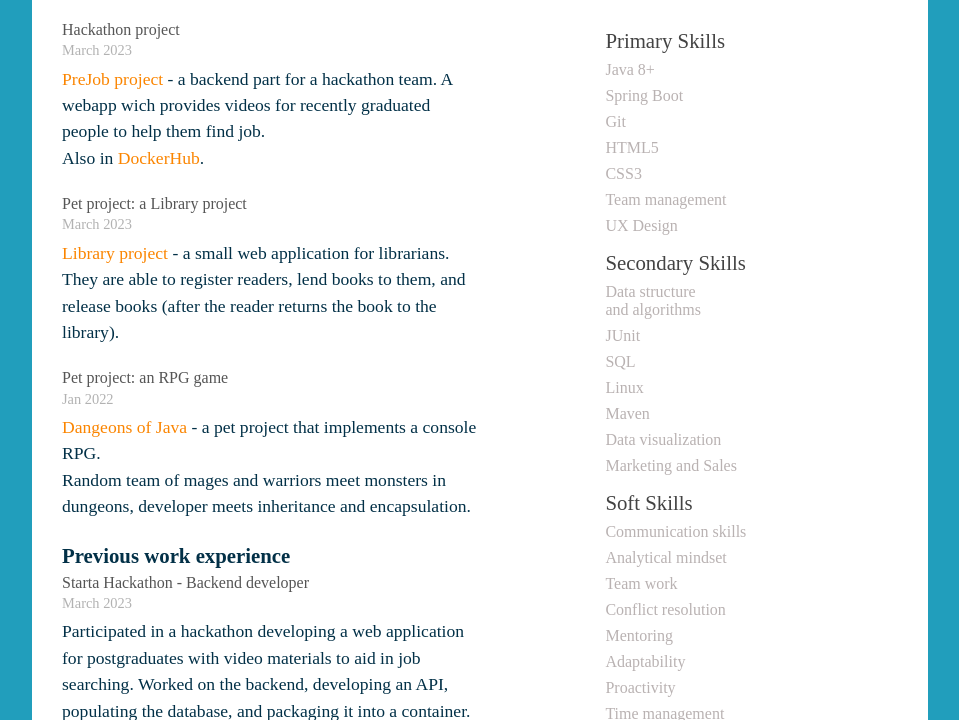
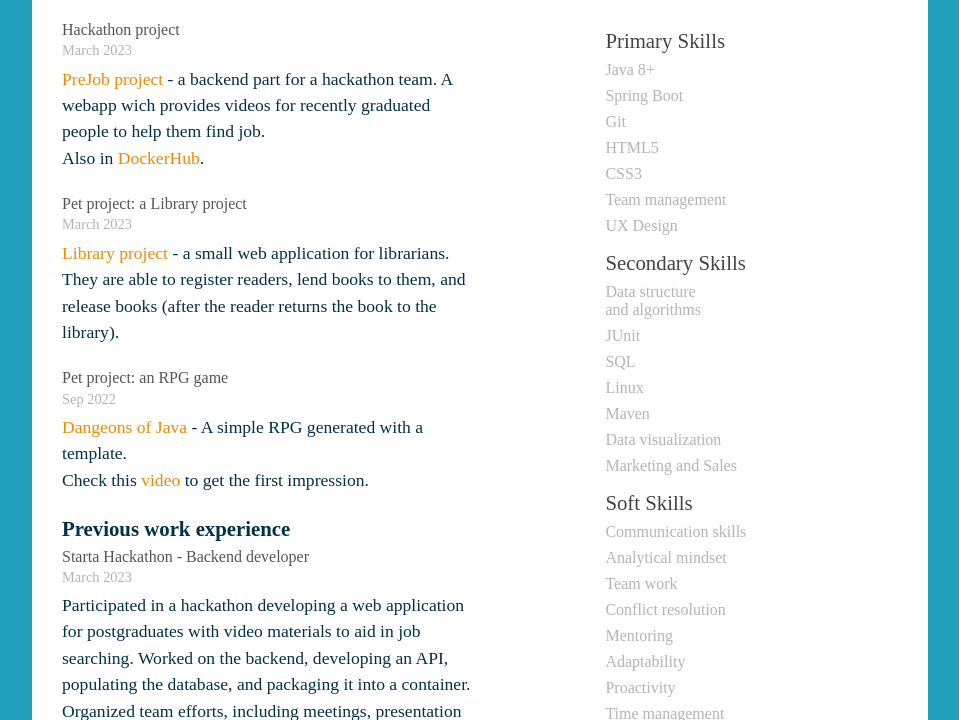
Before and after one commit to krajniy/CV, a plain HTML site: page index.html in a window 1280 px wide. Shown: the part 489-1209 px from the top of the page, without its empty margins (160-1119 px from the left). Drawn offline with Linux system fonts and the light colour scheme; a web font is replaced by a local one.

Commit message:
small changes

```diff
--- a/index.html
+++ b/index.html
@@ -47,12 +47,10 @@
                                 target="_blank">Library project</a> - a small web application for librarians. They are able to register readers, lend books to them, and release books (after the reader returns the book to the library).</div>
                         <br>
                         <div class="subtitle">Pet project: an RPG game</div>
-                        <div class="time">Jan 2022</div>
-                        <div class="experience"><a href="https://github.com/krajniy/dungeonsOfJava"
-                                target="_blank">Dangeons of Java</a> - a pet project
-                            that implements a console RPG. <br>
-                            Random team of mages and warriors meet monsters in dungeons, developer meets inheritance and
-                            encapsulation.</div>
+                        <div class="time">Sep 2022</div>
+                        <div class="experience"><a href="https://github.com/krajniy/javaRPG"
+                                target="_blank">Dangeons of Java</a> - A simple RPG generated with a template. <br>
+                                Check this <a href="https://youtu.be/1jOjFD6ADdQ">video</a> to get the first impression.</div>
 
                     </div>
                     <div class="cv-content-item">
```
